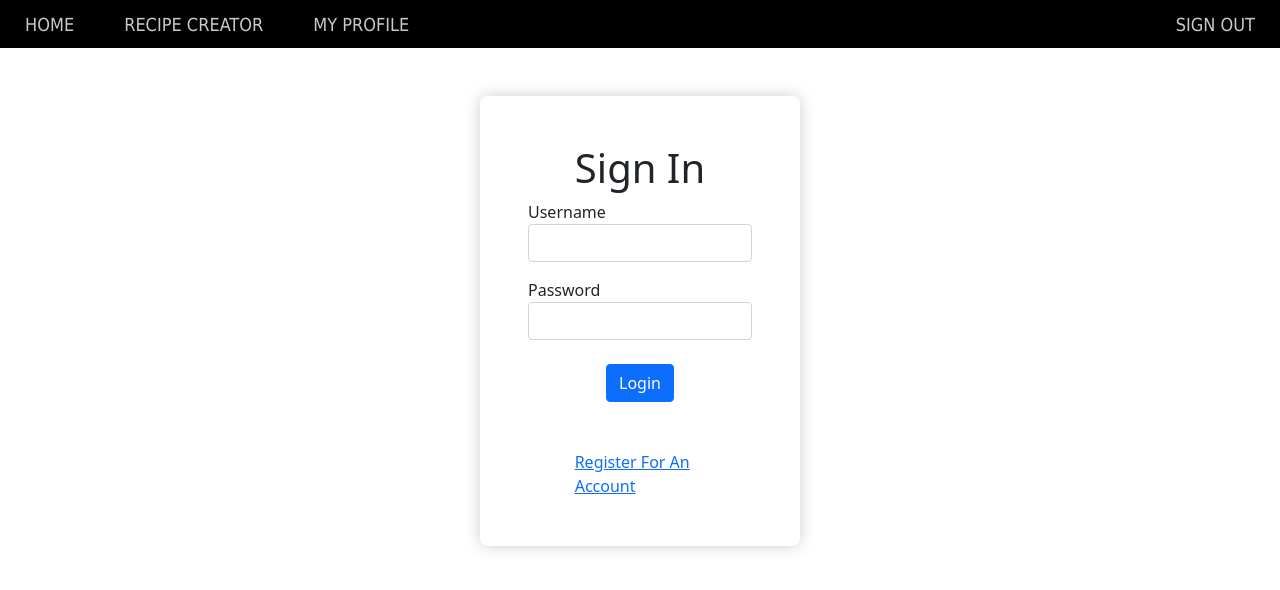
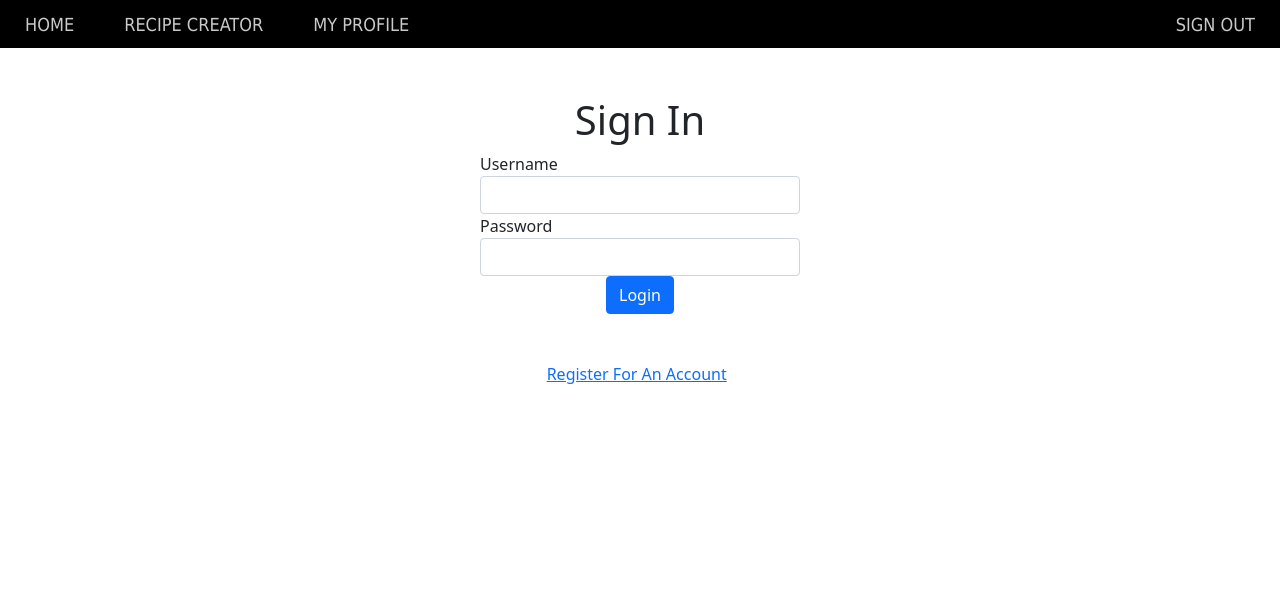
Before and after one commit to temidosu/DB-GUI-Wed-1, a React (Create React App) app in the folder frontend/: page /login in a window 1280 px wide. Shown: the top 590 px of the page. Built offline with nearby package versions, Linux system fonts and the light colour scheme.

Commit message:
clearing imports

```diff
--- a/frontend/src/app/Accounts/LoginForm.jsx
+++ b/frontend/src/app/Accounts/LoginForm.jsx
@@ -1,6 +1,5 @@
 import React from 'react';
 import { Navigate } from 'react-router-dom';
-//import './accounts.css';
 import { AccountRepository } from '../api/accountRepository';
 
 export class LoginForm extends React.Component {
--- a/frontend/src/app/Accounts/Register.jsx
+++ b/frontend/src/app/Accounts/Register.jsx
@@ -2,7 +2,6 @@ import React, { useState } from 'react';
 import { Navigate } from 'react-router-dom';
 import { Link } from 'react-router-dom';
 
-import './accounts.css';
 import { AccountRepository } from '../api/accountRepository';
 
 export const Register = () => {
--- a/frontend/src/app/Accounts/RegisterIngredients.jsx
+++ b/frontend/src/app/Accounts/RegisterIngredients.jsx
@@ -1,6 +1,5 @@
 import React from 'react';
 import { Navigate } from 'react-router-dom';
-//import './accounts.css';
 import { AccountRepository } from '../api/accountRepository';
 
 export class RegisteringIngredients extends React.Component {
--- a/frontend/src/app/Accounts/accounts.css
+++ /dev/null
@@ -1,33 +0,0 @@
-#account-form {
-    background: #fff;
-    border-radius: 0.5em;
-    padding: 3em;
-    box-shadow: 0 0 1em rgba(0, 0, 0, 0.2);
-}
-
-#register-button-container {
-    margin-top: 2em;
-}
-
-#login-button-container {
-    margin-top: 1.5em;
-}
-
-#account-header {
-    margin-bottom: 1em;
-}
-
-.required > label::after {
-    content: '*';
-    color: red;
-    font-weight: bold;
-    margin-left: 0.25rem;
-}
-
-.form-label-group {
-    margin-bottom: 1em;
-}
-
-.alert-danger {
-    margin-top: 1.5em;
-}
--- a/frontend/src/app/Search/Search.jsx
+++ b/frontend/src/app/Search/Search.jsx
@@ -12,7 +12,6 @@ export class Search extends React.Component {
 
 	accountRepository = new AccountRepository();
 
-	// searchRepo = new SearchRepository();
 	state = {
 		data: [],
 		filteredData: [],
--- a/frontend/src/app/app.jsx
+++ b/frontend/src/app/app.jsx
@@ -1,9 +1,6 @@
 import './App.css';
-import { ProfilePage } from './profile/ProfilePage';
-import { LoginForm } from './Accounts/LoginForm'
-import { Home } from './Home/Home'
 import Routing from './Routing';
-import './Accounts/accounts.css';
+
 export function App() {
 	return (
 		<>
```
